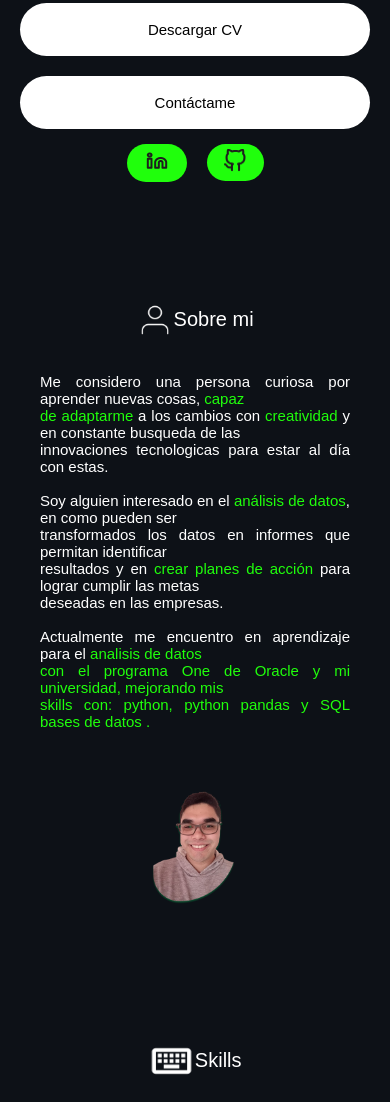
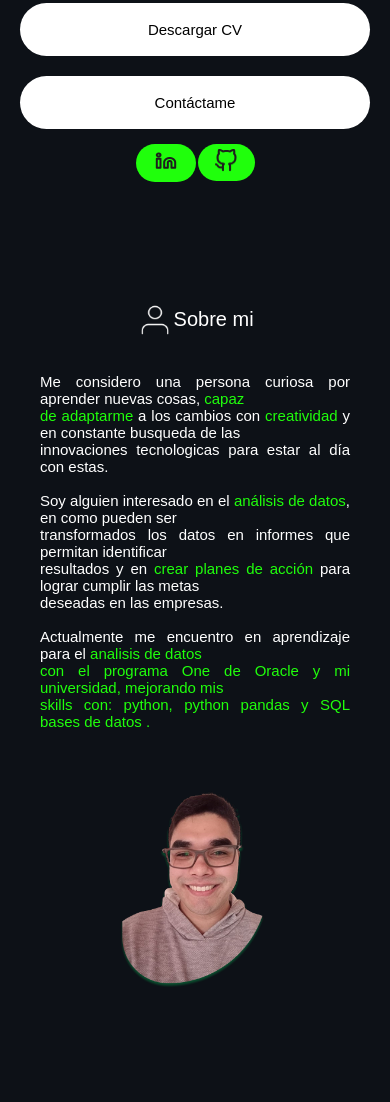
Before and after one commit to byteknight-11/Portafolio_1, a plain HTML site: page index.html in a window 390 px wide. Shown: the part 398-1500 px from the top of the page. Drawn offline with Linux system fonts and the light colour scheme; a web font is replaced by a local one.

Commit message:
corrección espacios responsive

```diff
--- a/styles.css
+++ b/styles.css
@@ -433,6 +433,7 @@ body{
 
         .enlaces{
             padding: 5px;
+            gap: 2px;
         }
 
         .linkedin{
@@ -466,6 +467,10 @@ body{
             margin-top: 80px;
             padding: 5px;
             justify-content: center;
+        }
+
+        .sobremifoto{
+            width: 50%;
         }
 
         .sobremititulo{
```
